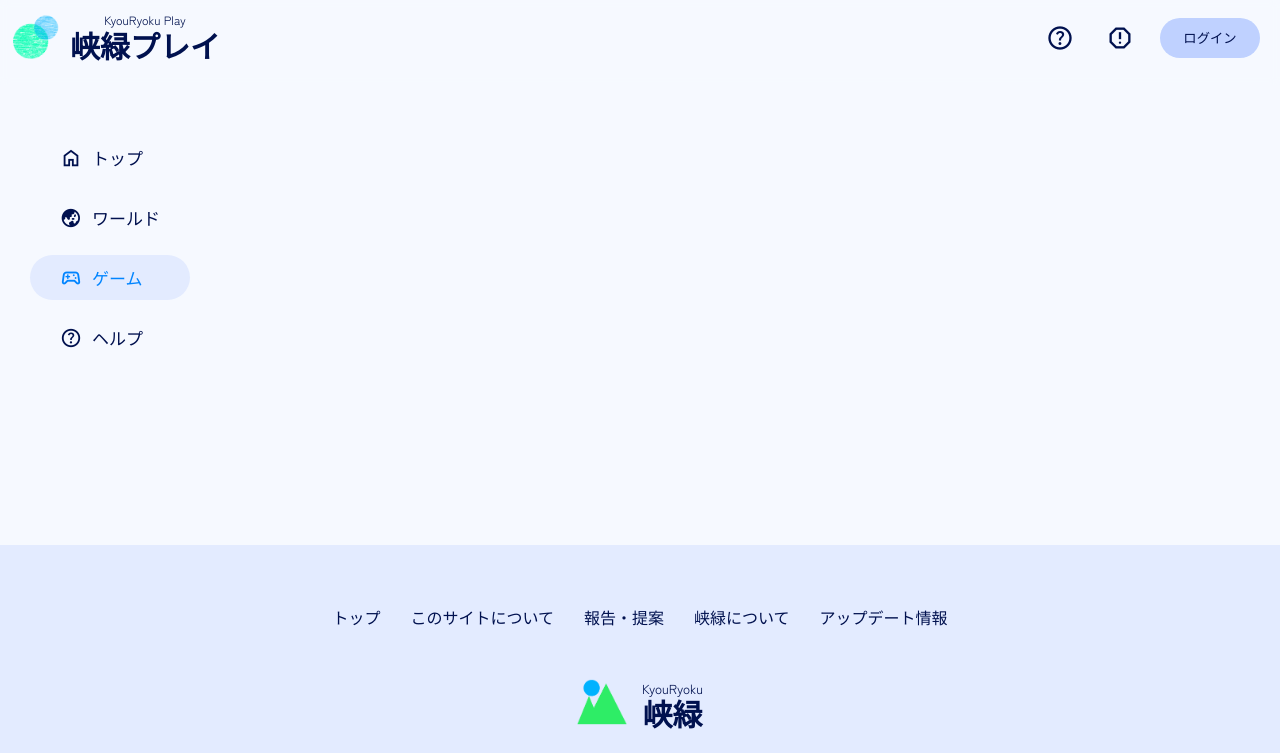
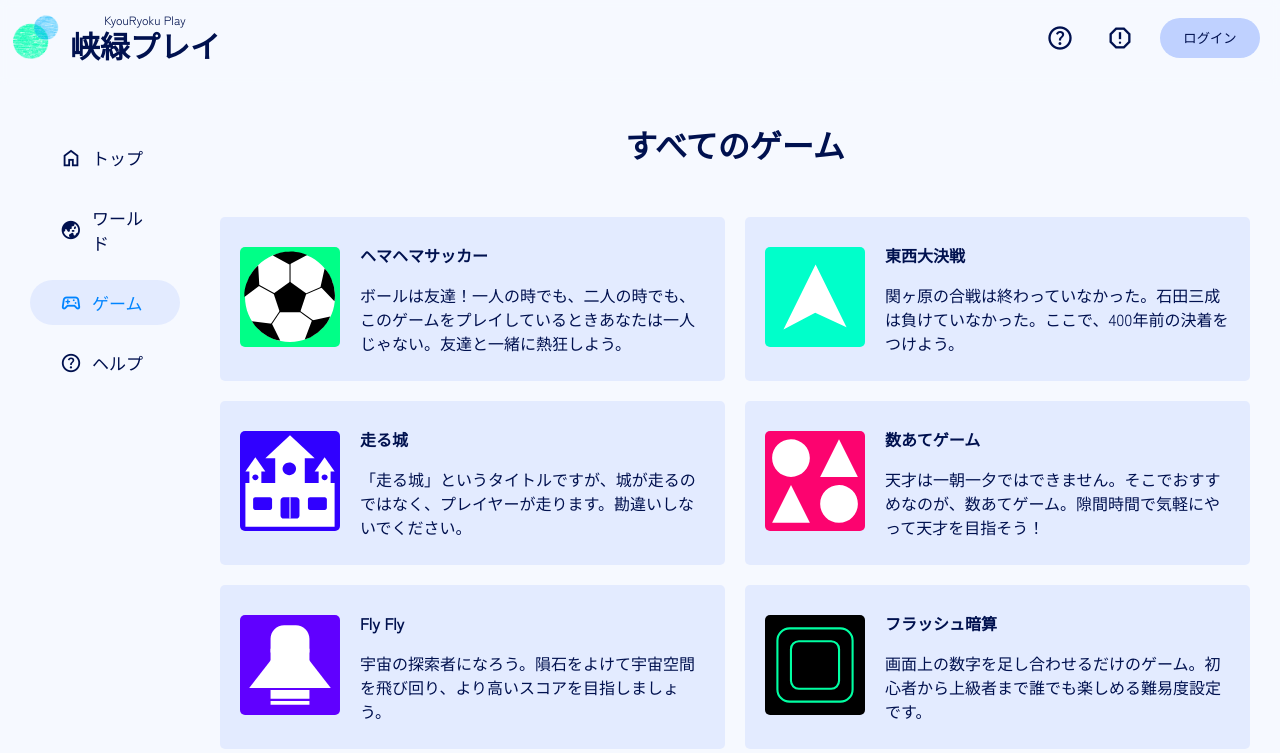
Before and after one commit to goshieta/kyouryoku-play, a Next.js app: page /games in a window 1280 px wide. Shown: the top 753 px of the page. Built offline with nearby package versions, Linux system fonts and the light colour scheme; no server answers.

Commit message:
ゲームのトップページ作成

```diff
--- a/pages/games/index.tsx
+++ b/pages/games/index.tsx
@@ -1,5 +1,28 @@
-import Menu from "@/components/top/menu";
+import GameTile from "@/components/GameTile";
+import Head from "next/head";
+import styles from "@/styles/pages/gameTop.module.css";
 
 export default function GameTop() {
-  return <div></div>;
+  const games = [
+    "soccer",
+    "westeastbuttle",
+    "castlerun",
+    "numguess",
+    "flyfly",
+    "flash",
+    "othello",
+  ];
+  return (
+    <div id={styles.top}>
+      <Head>
+        <title>すべてのゲーム - 峡緑プレイ</title>
+      </Head>
+      <h1>すべてのゲーム</h1>
+      <div id={styles.games}>
+        {games.map((gameName) => (
+          <GameTile gameCode={gameName} />
+        ))}
+      </div>
+    </div>
+  );
 }
--- /dev/null
+++ b/styles/pages/gameTop.module.css
@@ -0,0 +1,13 @@
+#top {
+  flex-grow: 1;
+}
+#top h1 {
+  text-align: center;
+  margin-bottom: 50px;
+}
+#games {
+  display: grid;
+  grid-template-columns: repeat(auto-fit, minmax(350px, 1fr));
+  gap: 20px;
+  margin: 20px;
+}
```
